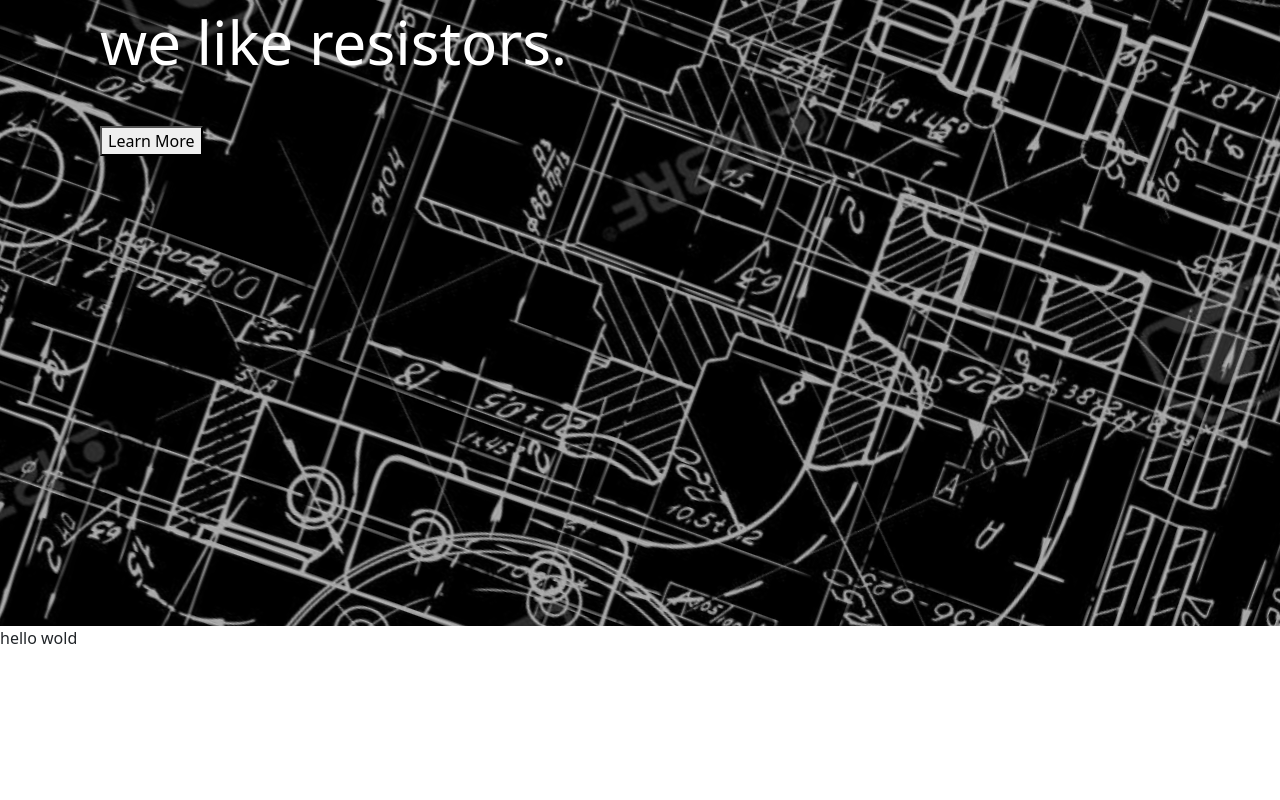
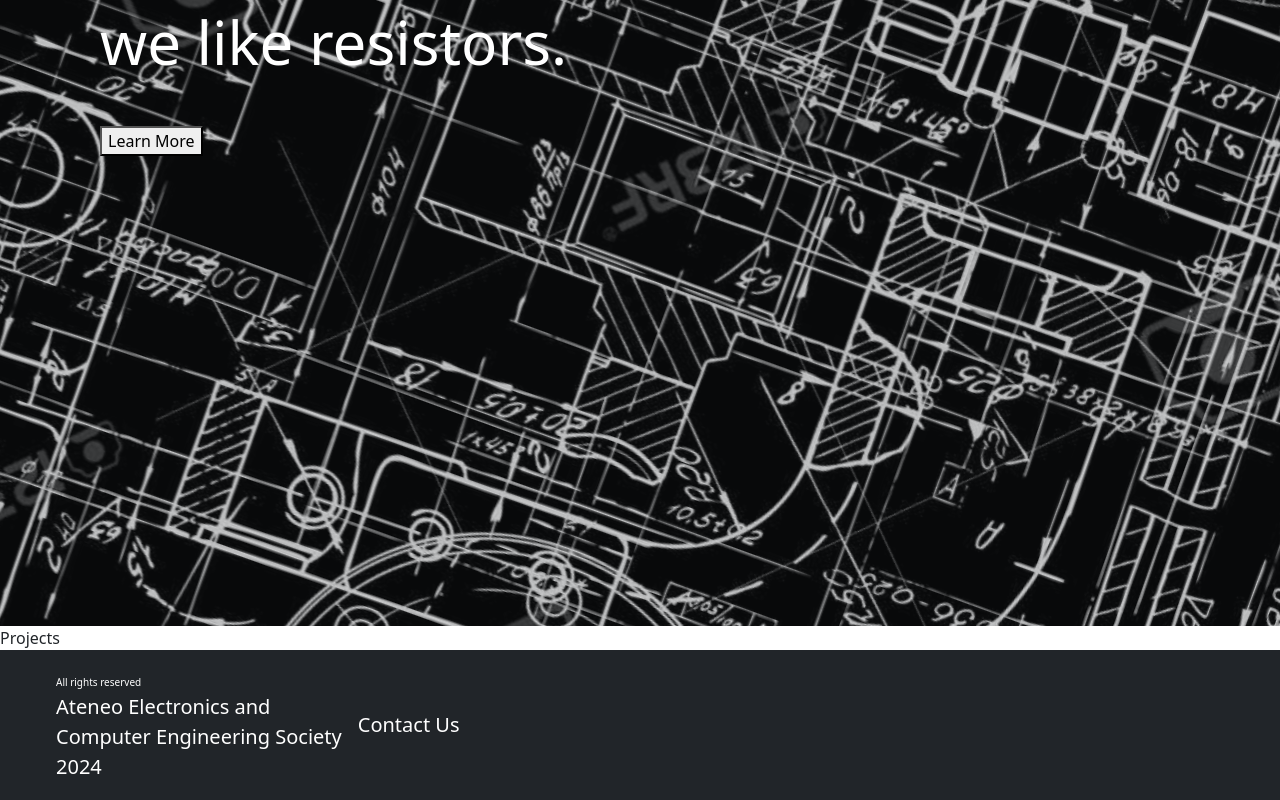
Before and after one commit to AECES-Technology-Advocacy-Department/AECES-Website, a React (Vite) app in the folder AECES-Website/: page / in a window 1280 px wide. Shown: the part 374-1174 px from the top of the page. Before the commit the page ends 1088 px from the top, so only its background shows below. Built offline with nearby package versions, Linux system fonts and the light colour scheme.

Commit message:
replaced some cs-names with custom utility classes

```diff
--- a/AECES-Website/src/components/Body/Projects.tsx
+++ b/AECES-Website/src/components/Body/Projects.tsx
@@ -1,7 +1,7 @@
 function Projects() {
     return (
         <>
-            <div>hello wold</div>
+            <div>Projects</div>
         </>
     )
 }
--- a/AECES-Website/src/components/Footer.tsx
+++ b/AECES-Website/src/components/Footer.tsx
@@ -1,11 +1,14 @@
 function Footer() {
     return (
         <>
-            <footer className="cs-footer d-flex align-items-center">
+            <footer className="d-flex align-items-center w-100 bg-dark h-150px">
                 <div className="ms-5">
-                    <span className="text-white px-2">All rights reserved</span>
-                    <p className="text-white px-2">Ateneo Electronics and Computer Engineering Society</p>
+                    <span className="text-white px-2 fs-10px">All rights reserved</span>
+                    <p className="text-white px-2 fs-5 my-0">Ateneo Electronics and</p>
+                    <p className="text-white px-2 fs-5 my-0">Computer Engineering Society</p>
+                    <p className="text-white px-2 fs-5 my-0">2024</p>
                 </div>
+                <span className="text-white px-2 fs-5 my-0">Contact Us</span>
             </footer>
         </>
     )
--- a/AECES-Website/src/components/LandingPage/HeroSection.tsx
+++ b/AECES-Website/src/components/LandingPage/HeroSection.tsx
@@ -5,13 +5,13 @@ function HeroSection() {
     return (
         <>
             <div className="position-relative">
-                <div className="cs-hero-section">
+                <div className="h-1000px overflow-hidden">
                     <img src="/aecesbg2.png" alt="jumbotron bg" className="cs-hero-bg" />
                 </div>
-                <div className="cs-hero-overlay"></div>
+                <div className="position-absolute w-100 h-100 top-0 opacity-25 bg-dark z-1"></div>
                 <div className="cs-hero-card">
-                    <h1 className="text-white" style={{ fontSize: '60px' }}>Here at AECES,</h1>
-                    <h1 className="text-white" style={{ fontSize: '60px' }}>we like resistors.</h1>
+                    <h1 className="text-white fs-60px">Here at AECES,</h1>
+                    <h1 className="text-white fs-60px">we like resistors.</h1>
                 </div>
                 <div className="cs-lm-btn">
                     <button>Learn More</button>
--- a/AECES-Website/src/components/style.css
+++ b/AECES-Website/src/components/style.css
@@ -1,6 +1,13 @@
-.cs-hero-section {
+.h-150px {
+    height: 150px;
+}
+
+.h-1000px {
     height: 1000px;
-    overflow: hidden;
+}
+
+.fs-10px {
+    font-size: 10px;
 }
 
 .cs-hero-bg {
@@ -11,15 +18,8 @@
     z-index: 2;
 }
 
-.cs-hero-overlay {
-    position: absolute;
-    width: 100%;
-    height: 100%;
-    top: 0;
-    left: 0;
-    opacity: 0.3;
-    background-color: black;
-    z-Index: 1;
+.w-150 {
+    width: 150%;
 }
 
 .cs-hero-card {
@@ -29,6 +29,9 @@
     z-index: 3;
 }
 
+.fs-60px {
+    font-size: 60px;
+}
 
 .cs-lm-btn {
     position: absolute;
```
